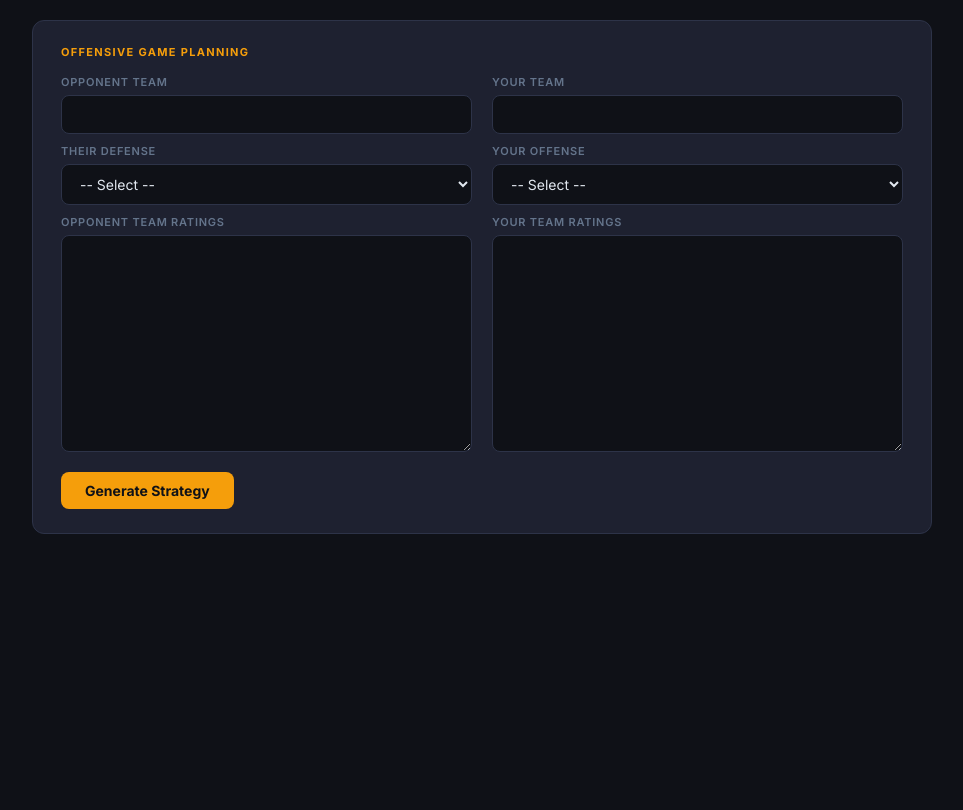
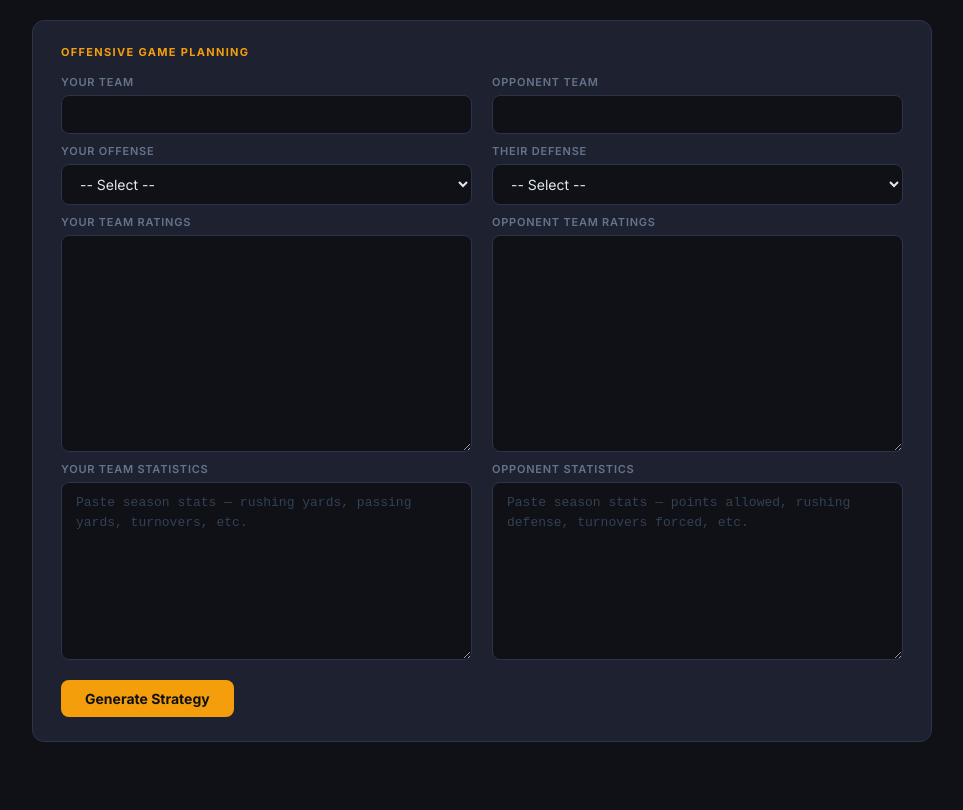
Before and after one commit to jvm127/football-scout, a Flask app: page /offensive in a window 1280 px wide. Shown: the part 158-968 px from the top of the page, without its empty margins (158-1121 px from the left). Before the commit the page ends 692 px from the top, so only its background shows below. Run offline with Flask 3, Linux system fonts and the light colour scheme; a user stored in the database is signed in; some libraries are stand-ins or nearby versions.

Commit message:
Update Offensive Game Planning: stats fields, form layout, standout players
- Added Your Team Statistics and Opponent Statistics optional textareas
- Moved Your Team inputs to left column, Opponent to right
- Stats are passed to AI prompt to inform game plan and player blurbs
- Standout Players section: single column, your team's top 5 offensive
  players only with name, position, skills blurb, and season stats
- Removed Strategy Analysis header and two-column performers grid
- Switched model to claude-haiku-4-5-20251001 with max_tokens=800

Co-Authored-By: Claude Opus 4.6 <noreply@anthropic.com>

```diff
--- a/app.py
+++ b/app.py
@@ -2541,6 +2541,7 @@ def offensive_page():
                            opponent_team='', your_team='',
                            opponent_ratings_raw='', your_ratings_raw='',
                            your_offense='', their_defense='',
+                           your_stats_raw='', opponent_stats_raw='',
                            ai_result=None, error=None)
 
 
@@ -2756,6 +2757,8 @@ def strategy_route():
     your_ratings_raw     = request.form.get("your_ratings", "").strip()
     your_offense         = request.form.get("your_offense", "").strip()
     their_defense        = request.form.get("their_defense", "").strip()
+    your_stats_raw       = request.form.get("your_stats", "").strip()
+    opponent_stats_raw   = request.form.get("opponent_stats", "").strip()
 
     error = None
     ai_result = None
@@ -2775,6 +2778,7 @@ You will receive:
 Your team name and offense formation
 Opponent team name and defense formation
 Raw player ratings for both teams
+Season statistics for both teams (if provided) — use these to identify trends, strengths, and weaknesses that should inform the game plan. For example, if the opponent gives up a lot of rushing yards, lean into the run game. If your team has a high turnover rate, emphasize ball security.
 
 FORMATION PERSONNEL:
 I Formation: 1 RB, 2 WR, 1 TE
@@ -2815,14 +2819,13 @@ OUTPUT FORMAT — respond with clean HTML fragments (no <html>, <head>, or <body
 - <p> for paragraphs
 - <strong> for emphasis
 - <ul><li> for bullet lists
-- <div class="performers-grid"> with two <div class="perf-col"> inside for the two-column Standout Players layout
-- Inside each perf-col, use <h4>OFFENSE</h4> and <h4>DEFENSE</h4> subheaders, then <p> for each player
+- <div class="perf-col"> for the Standout Players list (single column, your team only)
 - <div class="gameplan-bullet"> for each game plan recommendation
 Do NOT use markdown syntax (no **, no ##, no -). Output raw HTML only.
 
 OUTPUT SECTIONS IN ORDER:
 
-<h3>Standout Players</h3> — wrapped in <div class="performers-grid">. Two <div class="perf-col"> columns: one for your team, one for opponent. Inside each perf-col, use <h4>OFFENSE</h4> then <p> tags for top 2 offensive players by TOT with one sentence each. Then <h4>DEFENSE</h4> then <p> tags for top 2 defensive players by TOT. For opponent defensive standouts, add 'Watch out for [name]' framing.
+<h3>Standout Players</h3> — your team's top 5 offensive players by TOT rating. Do NOT use performers-grid or two-column layout. Use a single <div class="perf-col"> with <p> tags for each player. Each player entry should include: <strong>Name (POS, Team)</strong> on the first line, then a short blurb about their skills and what makes them effective, and if season statistics were provided, include their key stats (e.g. "142 carries, 876 yds, 6.2 avg, 12 TD"). Only include offensive players from YOUR team. Do not include defensive players or opponent players.
 
 <h3>Formation Matchup</h3> — analyze your offense vs their defense personnel. Call out specific mismatches like '3 WRs vs only 3 DBs means one WR gets a LB in coverage'. Use <p> tags.
 
@@ -2835,6 +2838,12 @@ OUTPUT SECTIONS IN ORDER:
 - Passing targets: recommended target percentages for each player on the field based on the formation. Use individual player names and stats. WRs get at least 50%% in Shotgun/Trips. RB capped at 20%% max (30%% only if RB AGI vs LB AGI edge is +25 or more). Show reasoning with actual TOT numbers.
 - Key strategic priorities — specific and actionable, no generic advice."""
 
+        stats_block = ""
+        if your_stats_raw:
+            stats_block += f"\nYour Team Season Statistics:\n{your_stats_raw}\n"
+        if opponent_stats_raw:
+            stats_block += f"\nOpponent Season Statistics:\n{opponent_stats_raw}\n"
+
         user_message = f"""Your Team: {your_team}
 Your Offense: {your_offense}
 Opponent Team: {opponent_team}
@@ -2844,7 +2853,8 @@ Your Team Ratings:
 {your_ratings_raw}
 
 Opponent Team Ratings:
-{opponent_ratings_raw}"""
+{opponent_ratings_raw}
+{stats_block}"""
 
         try:
             client = anthropic.Anthropic(
@@ -2852,8 +2862,8 @@ Opponent Team Ratings:
                 timeout=90.0,
             )
             response = client.messages.create(
-                model="claude-sonnet-4-20250514",
-                max_tokens=2000,
+                model="claude-haiku-4-5-20251001",
+                max_tokens=800,
                 system=strategy_system_prompt,
                 messages=[{"role": "user", "content": user_message}],
             )
@@ -2892,6 +2902,8 @@ Opponent Team Ratings:
         your_ratings_raw=your_ratings_raw,
         your_offense=your_offense,
         their_defense=their_defense,
+        your_stats_raw=your_stats_raw,
+        opponent_stats_raw=opponent_stats_raw,
         ai_result=ai_result,
         error=error,
     )
--- a/templates/strategy.html
+++ b/templates/strategy.html
@@ -245,6 +245,30 @@
       <div class="strategy-grid">
         <div class="strategy-col">
           <div class="field">
+            <label for="your_team">Your Team</label>
+            <input type="text" id="your_team" name="your_team"
+                   value="{{ your_team }}"/>
+          </div>
+          <div class="field">
+            <label for="your_offense">Your Offense</label>
+            <select id="your_offense" name="your_offense">
+              <option value="">-- Select --</option>
+              {% for o in ['I Formation','Pro','Wishbone','Notre Dame Box','Shotgun','Trips'] %}
+              <option value="{{ o }}" {% if your_offense == o %}selected{% endif %}>{{ o }}</option>
+              {% endfor %}
+            </select>
+          </div>
+          <div class="field">
+            <label for="your_ratings">Your Team Ratings</label>
+            <textarea id="your_ratings" name="your_ratings" rows="10">{{ your_ratings_raw }}</textarea>
+          </div>
+          <div class="field">
+            <label for="your_stats">Your Team Statistics</label>
+            <textarea id="your_stats" name="your_stats" rows="8" placeholder="Paste season stats — rushing yards, passing yards, turnovers, etc.">{{ your_stats_raw }}</textarea>
+          </div>
+        </div>
+        <div class="strategy-col">
+          <div class="field">
             <label for="opponent_team">Opponent Team</label>
             <input type="text" id="opponent_team" name="opponent_team"
                    value="{{ opponent_team }}"/>
@@ -262,25 +286,9 @@
             <label for="opponent_ratings">Opponent Team Ratings</label>
             <textarea id="opponent_ratings" name="opponent_ratings" rows="10">{{ opponent_ratings_raw }}</textarea>
           </div>
-        </div>
-        <div class="strategy-col">
           <div class="field">
-            <label for="your_team">Your Team</label>
-            <input type="text" id="your_team" name="your_team"
-                   value="{{ your_team }}"/>
-          </div>
-          <div class="field">
-            <label for="your_offense">Your Offense</label>
-            <select id="your_offense" name="your_offense">
-              <option value="">-- Select --</option>
-              {% for o in ['I Formation','Pro','Wishbone','Notre Dame Box','Shotgun','Trips'] %}
-              <option value="{{ o }}" {% if your_offense == o %}selected{% endif %}>{{ o }}</option>
-              {% endfor %}
-            </select>
-          </div>
-          <div class="field">
-            <label for="your_ratings">Your Team Ratings</label>
-            <textarea id="your_ratings" name="your_ratings" rows="10">{{ your_ratings_raw }}</textarea>
+            <label for="opponent_stats">Opponent Statistics</label>
+            <textarea id="opponent_stats" name="opponent_stats" rows="8" placeholder="Paste season stats — points allowed, rushing defense, turnovers forced, etc.">{{ opponent_stats_raw }}</textarea>
           </div>
         </div>
       </div>
@@ -303,7 +311,6 @@
   </div>
 
   <div class="result-card">
-    <h2>Strategy Analysis</h2>
     <div class="result-body">{{ ai_result | safe }}</div>
   </div>
   {% endif %}
```
